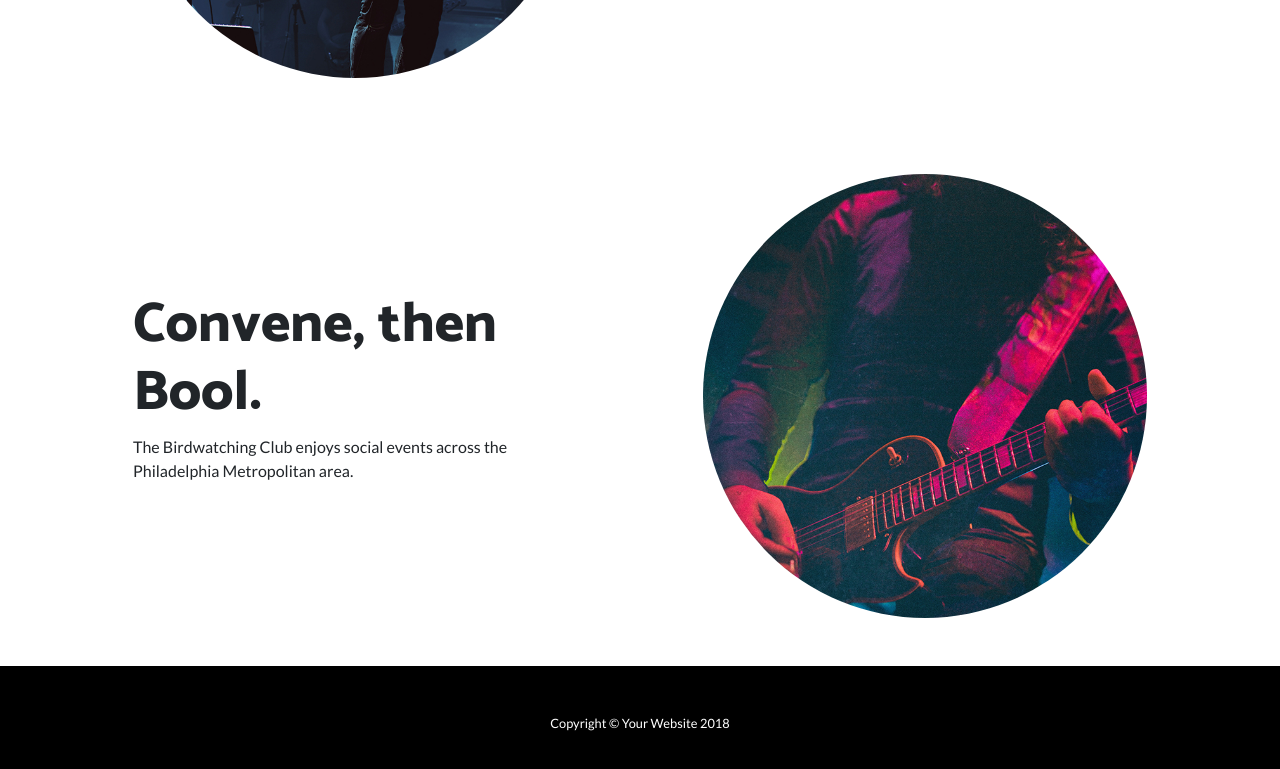
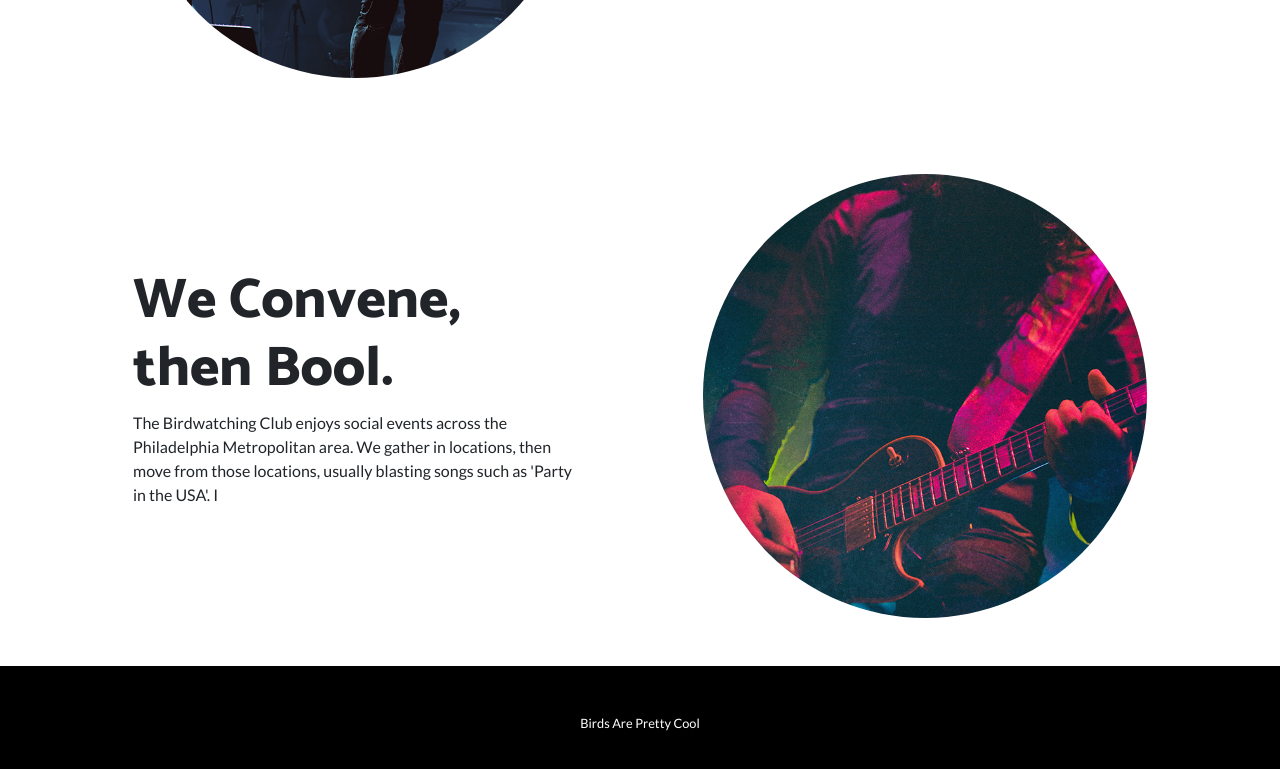
Before and after one commit to masoncooper99/birdclubwebsite, a website: page index.html in a window 1280 px wide. Shown: the part 1641-2410 px from the top of the page. Drawn offline with Linux system fonts and the light colour scheme.

Commit message:
Update index.html
text 8

```diff
--- a/index.html
+++ b/index.html
@@ -102,8 +102,8 @@
           </div>
           <div class="col-lg-6 order-lg-1">
             <div class="p-5">
-              <h2 class="display-4">Convene, then Bool.</h2>
-              <p>The Birdwatching Club enjoys social events across the Philadelphia Metropolitan area.</p>
+              <h2 class="display-4">We Convene, then Bool.</h2>
+              <p>The Birdwatching Club enjoys social events across the Philadelphia Metropolitan area. We gather in locations, then move from those locations, usually blasting songs such as 'Party in the USA'. I</p>
             </div>
           </div>
         </div>
@@ -113,7 +113,7 @@
     <!-- Footer -->
     <footer class="py-5 bg-black">
       <div class="container">
-        <p class="m-0 text-center text-white small">Copyright &copy; Your Website 2018</p>
+        <p class="m-0 text-center text-white small">Birds Are Pretty Cool</p>
       </div>
       <!-- /.container -->
     </footer>
```
